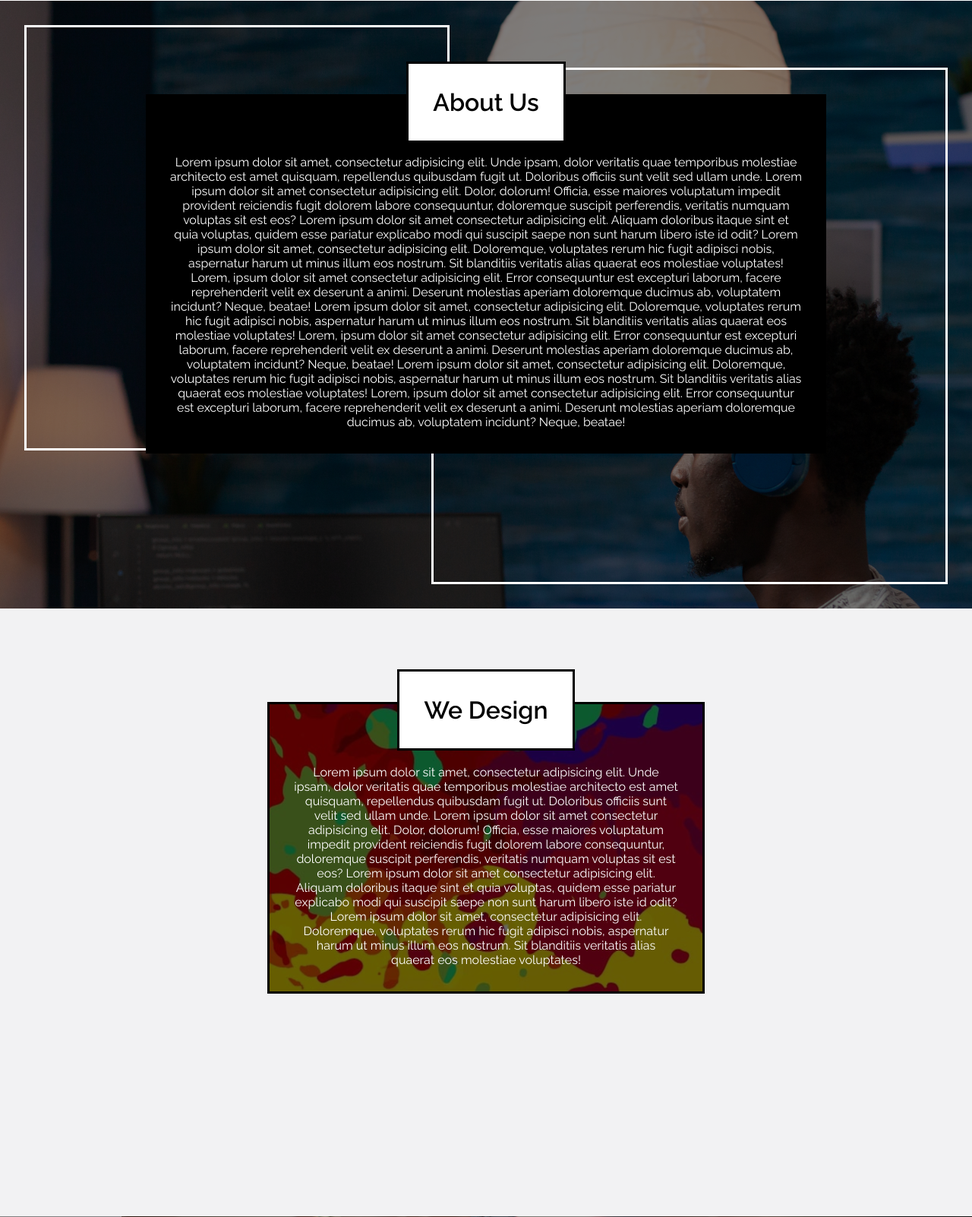
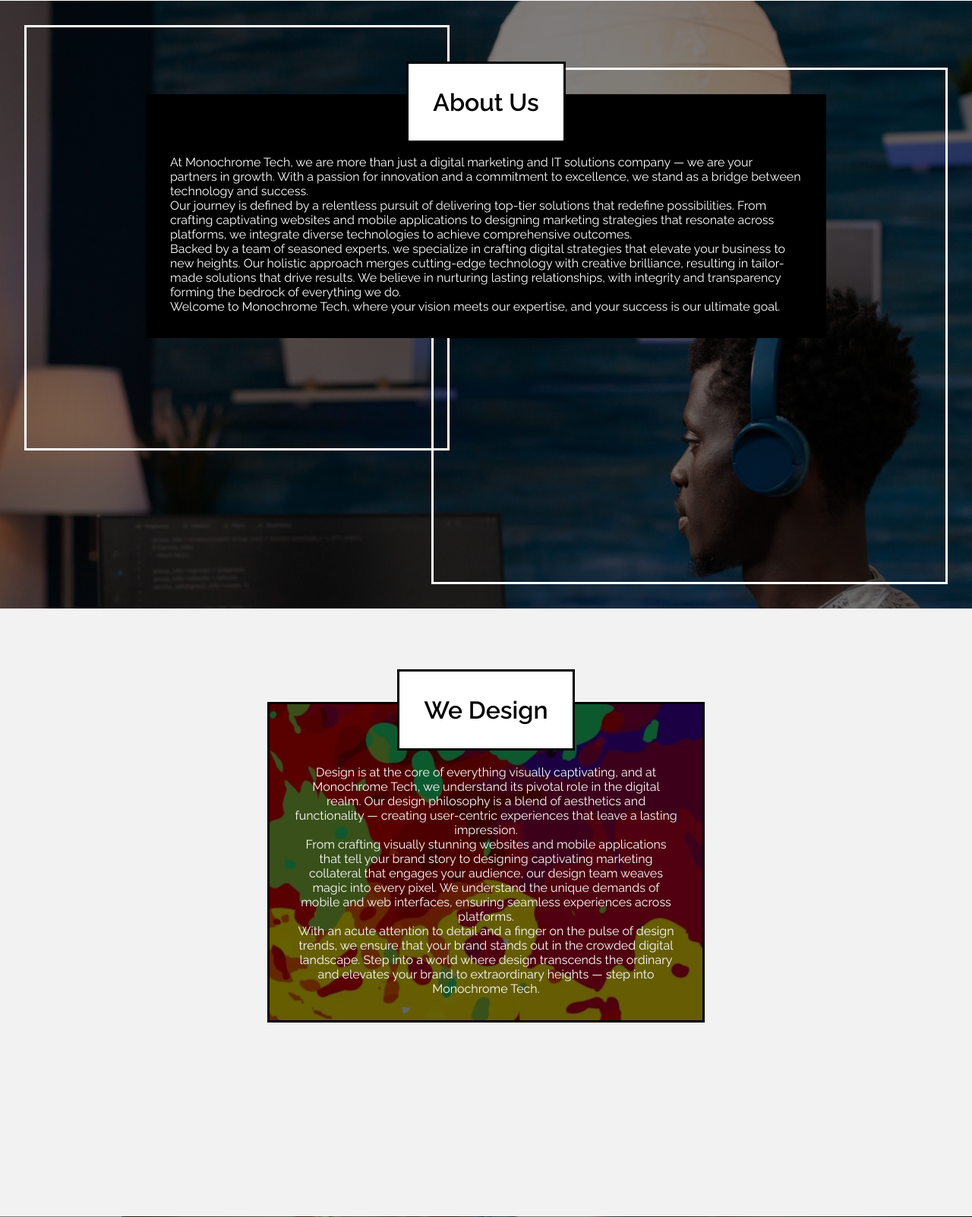
Before and after one commit to monochrome-tech/monochrome-tech.github.io, a PHP site: page / in a window 1280 px wide. Shown: the part 799-2401 px from the top of the page at 76% size. Run offline with PHP 8.4, Linux system fonts and the light colour scheme; some libraries are stand-ins or nearby versions.

Commit message:
Changes 1) Removed unnecessary files. 2) Changed the dark logo. 3) Removed placeholder content

```diff
--- a/index.html
+++ b/index.html
@@ -76,15 +76,13 @@
 		<div class="about-us-inner">
 			<p class="about-title inno">About Us</p>
 			<div class="about-details inno">
-				Lorem ipsum dolor sit amet, consectetur adipisicing elit. Unde ipsam, dolor veritatis quae temporibus molestiae architecto est amet quisquam, repellendus quibusdam fugit ut. Doloribus officiis sunt velit sed ullam unde.
-				Lorem ipsum dolor sit amet consectetur adipisicing elit. Dolor, dolorum! Officia, esse maiores voluptatum impedit provident reiciendis fugit dolorem labore consequuntur, doloremque suscipit perferendis, veritatis numquam voluptas sit est eos?
-				Lorem ipsum dolor sit amet consectetur adipisicing elit. Aliquam doloribus itaque sint et quia voluptas, quidem esse pariatur explicabo modi qui suscipit saepe non sunt harum libero iste id odit?
-				Lorem ipsum dolor sit amet, consectetur adipisicing elit. Doloremque, voluptates rerum hic fugit adipisci nobis, aspernatur harum ut minus illum eos nostrum. Sit blanditiis veritatis alias quaerat eos molestiae voluptates!
-				Lorem, ipsum dolor sit amet consectetur adipisicing elit. Error consequuntur est excepturi laborum, facere reprehenderit velit ex deserunt a animi. Deserunt molestias aperiam doloremque ducimus ab, voluptatem incidunt? Neque, beatae!
-				Lorem ipsum dolor sit amet, consectetur adipisicing elit. Doloremque, voluptates rerum hic fugit adipisci nobis, aspernatur harum ut minus illum eos nostrum. Sit blanditiis veritatis alias quaerat eos molestiae voluptates!
-				Lorem, ipsum dolor sit amet consectetur adipisicing elit. Error consequuntur est excepturi laborum, facere reprehenderit velit ex deserunt a animi. Deserunt molestias aperiam doloremque ducimus ab, voluptatem incidunt? Neque, beatae!
-				Lorem ipsum dolor sit amet, consectetur adipisicing elit. Doloremque, voluptates rerum hic fugit adipisci nobis, aspernatur harum ut minus illum eos nostrum. Sit blanditiis veritatis alias quaerat eos molestiae voluptates!
-				Lorem, ipsum dolor sit amet consectetur adipisicing elit. Error consequuntur est excepturi laborum, facere reprehenderit velit ex deserunt a animi. Deserunt molestias aperiam doloremque ducimus ab, voluptatem incidunt? Neque, beatae!
+				At Monochrome Tech, we are more than just a digital marketing and IT solutions company — we are your partners in growth. With a passion for innovation and a commitment to excellence, we stand as a bridge between technology and success.
+				<br>
+Our journey is defined by a relentless pursuit of delivering top-tier solutions that redefine possibilities. From crafting captivating websites and mobile applications to designing marketing strategies that resonate across platforms, we integrate diverse technologies to achieve comprehensive outcomes.
+        <br>
+Backed by a team of seasoned experts, we specialize in crafting digital strategies that elevate your business to new heights. Our holistic approach merges cutting-edge technology with creative brilliance, resulting in tailor-made solutions that drive results. We believe in nurturing lasting relationships, with integrity and transparency forming the bedrock of everything we do.
+        <br>
+Welcome to Monochrome Tech, where your vision meets our expertise, and your success is our ultimate goal.
 			</div>
 		</div>
 	</section>
@@ -93,10 +91,11 @@
 		<div class="we-design-inner">
 			<p class="we-design-title inno">We Design</p>
 			<div class="we-design-details inno">
-				Lorem ipsum dolor sit amet, consectetur adipisicing elit. Unde ipsam, dolor veritatis quae temporibus molestiae architecto est amet quisquam, repellendus quibusdam fugit ut. Doloribus officiis sunt velit sed ullam unde.
-				Lorem ipsum dolor sit amet consectetur adipisicing elit. Dolor, dolorum! Officia, esse maiores voluptatum impedit provident reiciendis fugit dolorem labore consequuntur, doloremque suscipit perferendis, veritatis numquam voluptas sit est eos?
-				Lorem ipsum dolor sit amet consectetur adipisicing elit. Aliquam doloribus itaque sint et quia voluptas, quidem esse pariatur explicabo modi qui suscipit saepe non sunt harum libero iste id odit?
-				Lorem ipsum dolor sit amet, consectetur adipisicing elit. Doloremque, voluptates rerum hic fugit adipisci nobis, aspernatur harum ut minus illum eos nostrum. Sit blanditiis veritatis alias quaerat eos molestiae voluptates!
+				Design is at the core of everything visually captivating, and at Monochrome Tech, we understand its pivotal role in the digital realm. Our design philosophy is a blend of aesthetics and functionality — creating user-centric experiences that leave a lasting impression.
+<br>
+From crafting visually stunning websites and mobile applications that tell your brand story to designing captivating marketing collateral that engages your audience, our design team weaves magic into every pixel. We understand the unique demands of mobile and web interfaces, ensuring seamless experiences across platforms.
+<br>
+With an acute attention to detail and a finger on the pulse of design trends, we ensure that your brand stands out in the crowded digital landscape. Step into a world where design transcends the ordinary and elevates your brand to extraordinary heights — step into Monochrome Tech.
 
 			</div>
 		</div>
@@ -106,10 +105,11 @@
 		<div class="we-develop-inner">
 			<p class="we-develop-title inno">We Develop</p>
 			<div class="we-develop-details inno">
-				Lorem ipsum dolor sit amet, consectetur adipisicing elit. Unde ipsam, dolor veritatis quae temporibus molestiae architecto est amet quisquam, repellendus quibusdam fugit ut. Doloribus officiis sunt velit sed ullam unde.
-				Lorem ipsum dolor sit amet consectetur adipisicing elit. Dolor, dolorum! Officia, esse maiores voluptatum impedit provident reiciendis fugit dolorem labore consequuntur, doloremque suscipit perferendis, veritatis numquam voluptas sit est eos?
-				Lorem ipsum dolor sit amet consectetur adipisicing elit. Aliquam doloribus itaque sint et quia voluptas, quidem esse pariatur explicabo modi qui suscipit saepe non sunt harum libero iste id odit?
-				Lorem ipsum dolor sit amet, consectetur adipisicing elit. Doloremque, voluptates rerum hic fugit adipisci nobis, aspernatur harum ut minus illum eos nostrum. Sit blanditiis veritatis alias quaerat eos molestiae voluptates!
+				In the realm of technology, development is the cornerstone of progress. At Monochrome Tech, we are your partners in technological advancement, turning concepts into reality through the power of code.
+<br>
+Our development team boasts a wealth of expertise across various platforms and technologies. From crafting responsive and intuitive websites and mobile applications to developing robust cloud-based solutions that streamline your business operations, we engineer solutions that are both functional and future-ready.
+<br>
+With an unwavering commitment to innovation and quality, we don't just build software — we engineer digital experiences that stand the test of time. Join hands with Monochrome Tech and embark on a journey of technological evolution.
 			</div>
 		</div>
 	</section>
@@ -118,10 +118,11 @@
 		<div class="we-market-inner">
 			<p class="we-market-title inno">We Market</p>
 			<div class="we-market-details inno">
-				Lorem ipsum dolor sit amet, consectetur adipisicing elit. Unde ipsam, dolor veritatis quae temporibus molestiae architecto est amet quisquam, repellendus quibusdam fugit ut. Doloribus officiis sunt velit sed ullam unde.
-				Lorem ipsum dolor sit amet consectetur adipisicing elit. Dolor, dolorum! Officia, esse maiores voluptatum impedit provident reiciendis fugit dolorem labore consequuntur, doloremque suscipit perferendis, veritatis numquam voluptas sit est eos?
-				Lorem ipsum dolor sit amet consectetur adipisicing elit. Aliquam doloribus itaque sint et quia voluptas, quidem esse pariatur explicabo modi qui suscipit saepe non sunt harum libero iste id odit?
-				Lorem ipsum dolor sit amet, consectetur adipisicing elit. Doloremque, voluptates rerum hic fugit adipisci nobis, aspernatur harum ut minus illum eos nostrum. Sit blanditiis veritatis alias quaerat eos molestiae voluptates!
+				In the digital age, visibility is key, and at Monochrome Tech, we are your torchbearers in the realm of digital marketing. Our expertise lies in crafting strategies that amplify your brand's voice and resonate with your audience.
+<br>
+From leveraging the power of social media to deploying data-driven insights for targeted advertising, our marketing team is your compass in the complex digital landscape. We understand that each brand has a unique story to tell, and we tailor our strategies to ensure that your story reaches the right ears.
+<br>
+With our integrated approach, we even provide cloud-based solutions that ensure your marketing efforts are not only impactful but also scalable. Welcome to a world where marketing isn't just a service, but a strategic partnership. Welcome to Monochrome Tech, where your success is our business.
 
 			</div>
 		</div>
--- a/res/style.css
+++ b/res/style.css
@@ -245,7 +245,7 @@
 
 .about-us-inner {
 	margin-top: 10vh;
-	text-align: center;
+	text-align: left;
 	position: relative;
 	width: 100%;
 	z-index: 10;
@@ -501,6 +501,7 @@
 
 footer .footer-copyright {
 	text-align: center;
+	overflow: hidden;
 }
 
 
```
Also changed, not shown: res/hero-bg.jpg (deleted).
